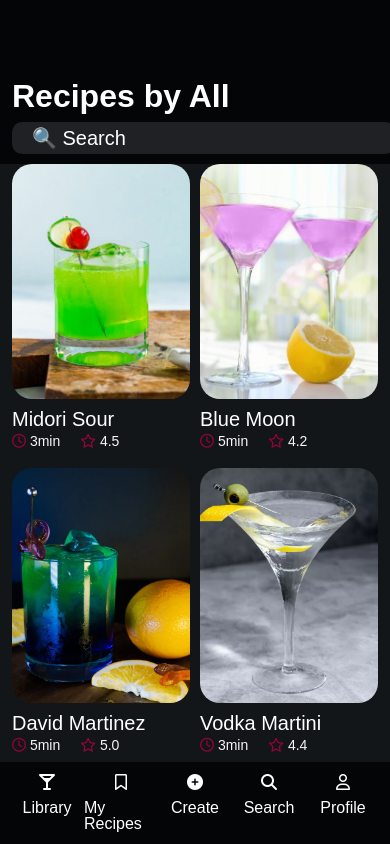
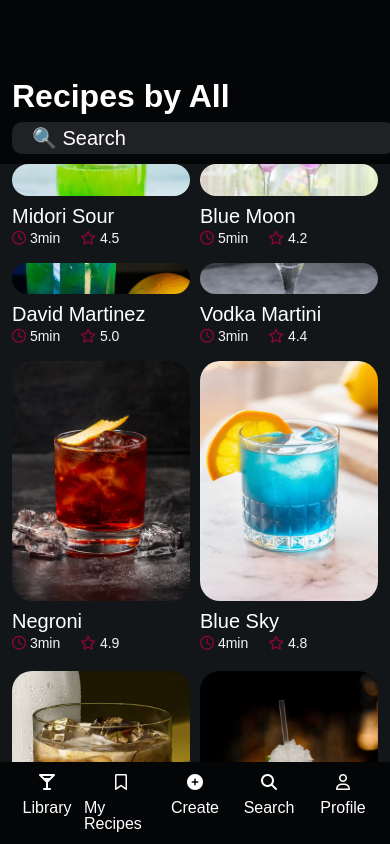
Before and after one commit to Kronii1/Liquid-Dreams, a website built with Vite: page home.html in a window 390 px wide. Built offline with nearby package versions, Linux system fonts and the light colour scheme.

Commit message:
media query laptop css add & grid overflow css add

```diff
--- a/home.html
+++ b/home.html
@@ -88,6 +88,74 @@
             </div>
           </div>
         </div>
+
+        <div class="main__content-1">
+          <div class="main__drink-img" id="negroni"></div>
+          <div class="main__drink-info">
+            <span class="main__drink-name">Negroni</span>
+            <div class="main__drink__review">
+              <div class="main__drink-time">
+                <i class="fa-regular fa-clock"></i>
+                <span> 3min</span>
+              </div>
+              <div class="main__drink-star">
+                <i class="fa-regular fa-star"></i>
+                <span>4.9</span>
+              </div>
+            </div>
+          </div>
+        </div>
+
+        <div class="main__content-1">
+          <div class="main__drink-img" id="blue-sky"></div>
+          <div class="main__drink-info">
+            <span class="main__drink-name">Blue Sky</span>
+            <div class="main__drink__review">
+              <div class="main__drink-time">
+                <i class="fa-regular fa-clock"></i>
+                <span>4min</span>
+              </div>
+              <div class="main__drink-star">
+                <i class="fa-regular fa-star"></i>
+                <span>4.8</span>
+              </div>
+            </div>
+          </div>
+        </div>
+
+        <div class="main__content-1">
+          <div class="main__drink-img" id="kahlua-milk"></div>
+          <div class="main__drink-info">
+            <span class="main__drink-name">Kahlua Milk</span>
+            <div class="main__drink__review">
+              <div class="main__drink-time">
+                <i class="fa-regular fa-clock"></i>
+                <span>4min</span>
+              </div>
+              <div class="main__drink-star">
+                <i class="fa-regular fa-star"></i>
+                <span>4.1</span>
+              </div>
+            </div>
+          </div>
+        </div>
+
+        <div class="main__content-1">
+          <div class="main__drink-img" id="mojito"></div>
+          <div class="main__drink-info">
+            <span class="main__drink-name">Mojito</span>
+            <div class="main__drink__review">
+              <div class="main__drink-time">
+                <i class="fa-regular fa-clock"></i>
+                <span>3min</span>
+              </div>
+              <div class="main__drink-star">
+                <i class="fa-regular fa-star"></i>
+                <span>4.9</span>
+              </div>
+            </div>
+          </div>
+        </div>
       </div>
 
       <div class="main__container-nav">
--- a/scss/home.scss
+++ b/scss/home.scss
@@ -51,9 +51,11 @@ body {
     background-color: $mainBgColor;
     padding: 0px 12px;
     display: grid;
+    height: 100%;
     grid-template-columns: repeat(2, 1fr);
-    grid-template-rows: repeat(2, 1fr);
+    grid-auto-rows: 300px;
     gap: 10px;
+    overflow: auto;
     .main__content-1 {
       display: grid;
       grid-template-rows: 0.8fr 0.2fr;
@@ -74,6 +76,18 @@ body {
       }
       #vodka-martini {
         background-image: url(../img/VodkaMartini.jpg);
+      }
+      #negroni {
+        background-image: url(../img/Negroni.jpg);
+      }
+      #blue-sky {
+        background-image: url(../img/BlueSky.jpg);
+      }
+      #kahlua-milk {
+        background-image: url(../img/kahlua-milk.jpg);
+      }
+      #mojito {
+        background-image: url(../img/mojito.jpg);
       }
       .main__drink-info {
         margin-top: 10px;
@@ -182,6 +196,18 @@ body {
       #vodka-martini {
         background-image: url(../img/VodkaMartini.jpg);
       }
+      #negroni {
+        background-image: url(../img/Negroni.jpg);
+      }
+      #blue-sky {
+        background-image: url(../img/BlueSky.jpg);
+      }
+      #kahlua-milk {
+        background-image: url(../img/kahlua-milk.jpg);
+      }
+      #mojito {
+        background-image: url(../img/mojito.jpg);
+      }
       .main__drink-info {
         margin-top: 10px;
         display: flex;
@@ -278,7 +304,7 @@ body {
         background-size: cover;
       }
       #midori-sour {
-        background-image: url(../img/MidoriSour.jpg);
+        background-image: url(../img/midorisour-laptop.jpg);
         background-position: 0% 40%;
       }
       #blue-moon {
@@ -294,6 +320,15 @@ body {
       }
       #negroni {
         background-image: url(../img/Negroni.jpg);
+      }
+      #blue-sky {
+        background-image: url(../img/BlueSky.jpg);
+      }
+      #kahlua-milk {
+        background-image: url(../img/kahlua-milk.jpg);
+      }
+      #mojito {
+        background-image: url(../img/mojito.jpg);
       }
       .main__drink-info {
         margin-top: 10px;
```
Also changed, not shown: README.md, css/home.css, img/BlueSky.jpg (added), img/kahlua-milk.jpg (added), img/midorisour-laptop.jpg (added), img/mojito.jpg (added), 1 other file.
